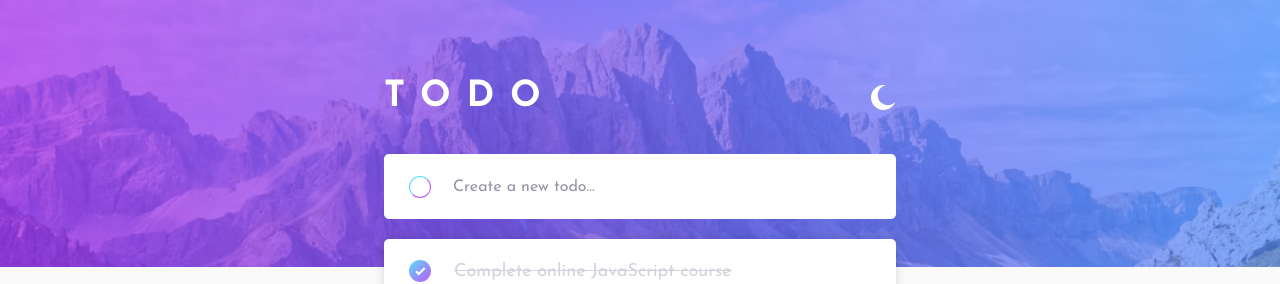
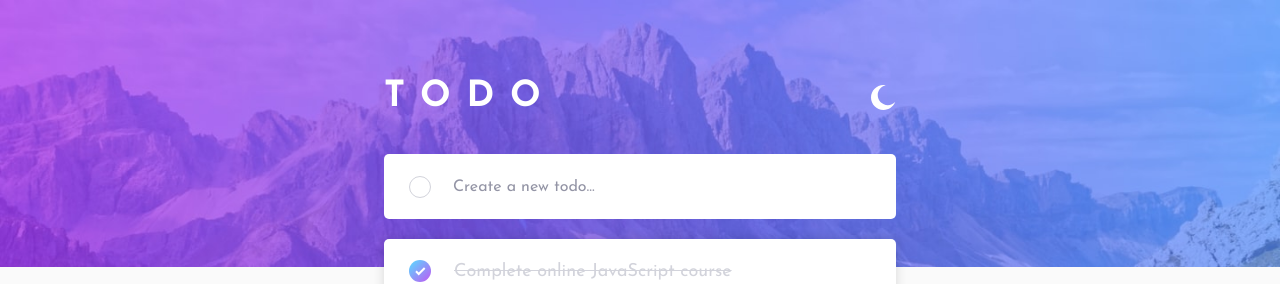
Before and after one commit to Dom-iha/dojo, a React (Vite) app in the folder Todo/: page / in a window 1280 px wide. Shown: the top 284 px of the page. Built offline with nearby package versions, Linux system fonts and the light colour scheme.

Commit message:
UI tweaks

```diff
--- a/Todo/src/styles/App.css
+++ b/Todo/src/styles/App.css
@@ -56,6 +56,15 @@
    background-color: hsl(var(--Main-bg));
    transition: background 500ms ease;
 }
+
+/* .app{
+   position: absolute;
+   width: 100%;
+   margin-inline: auto;
+   display: grid;
+   justify-content: center;
+   padding-inline: 2.5rem;
+} */
 
 @keyframes spin {
    from {
@@ -128,13 +137,7 @@ main {
 
 }
 main *{
-   transition:
-      background 500ms ease,
-      border 500ms ease,
-      outline 500ms ease,
-      color 500ms ease,
-      ;
-
+   transition: background 500ms ease;
 }
 
 button:focus-visible {
@@ -167,18 +170,46 @@ button:focus-visible {
 }
 
 .add-btn {
+   padding: 0;
    width: 2rem;
    height: 2rem;
+   cursor: pointer;
+   position: relative;
+   margin-left: 1rem;
    border-radius: 50%;
-   border: .1rem solid;
    background-color: transparent;
-   cursor: pointer;
-   margin-left: 1rem;
-   padding: 0;
-   border-top-color: hsl(192, 100%, 67% );
-   border-left-color: hsl(192, 100%, 67%);
-   border-right-color: hsl(280, 87%, 65%);
-   border-bottom-color: hsl(280, 87%, 65%);
+   border: .1rem solid hsl(var(--Fade));
+}
+
+.add-btn:hover {
+   border-top: solid .1rem hsl(192, 100%, 70%);
+   border-left: solid .1rem hsl(192, 100%, 70%);
+   border-right: solid .1rem hsl(280, 87%, 80%);
+   border-bottom: solid .1rem hsl(280, 87%, 80%);
+}
+
+.add-btn::before{
+   position: absolute;
+   content: 'click to add';
+   background-color: hsl(var(--Main-bg));
+   padding: 1rem;
+   color: hsl(var(--Main-txt));
+   border-radius: 5px;
+   font-size: 1.2rem;
+   bottom: 0;
+   left: -3rem;
+   white-space: nowrap;
+   transform: scale(0);
+   transition:
+      transform ease-out 150ms,
+      bottom ease-out 150ms
+      ;
+   box-shadow: 0 0 1rem .2rem rgba(var(--Shadow) / .1);
+}
+
+.add-btn:hover::before {
+   transform: scale(1);
+   bottom: 110%;
 }
 
 .add-btn:focus-visible{
@@ -205,11 +236,12 @@ button:focus-visible {
    display: flex;
    align-items: center;
    border-bottom: 1px solid hsl(var(--Border));
-
+   transition: border 500ms ease;
 }
 
 .text {
    color: hsl(var(--Main-txt));
+   transition: color 500ms ease;
 }
 
 .done {
@@ -222,13 +254,29 @@ button:focus-visible {
    cursor: pointer;
 }
 
+.done:hover {
+   border-top: solid .1rem hsl(192, 100%, 70%);
+   border-left: solid .1rem hsl(192, 100%, 70%);
+   border-right: solid .1rem hsl(280, 87%, 80%);
+   border-bottom: solid .1rem hsl(280, 87%, 80%);
+   outline: 0;
+}
+
 .done:focus-visible{
    outline: .2rem solid hsl(var(--Focus));
 }
 
 .done:checked {
-   background: linear-gradient(to bottom right, hsl(192, 100%, 67%), hsl(280, 87%, 65%));
+   background: url('../images/icon-check.svg'),
+      linear-gradient(to bottom right, hsl(192, 100%, 67%), hsl(280, 87%, 65%));
+   background-repeat: no-repeat;
+   background-position: center;
    outline: 0;
+}
+
+.done:checked + .text{
+   color: hsl(var(--Fade));
+   text-decoration: line-through;
 }
 
 .wrap {
@@ -246,6 +294,7 @@ button:focus-visible {
    opacity: 1;
 }
 
+
 .done::before{
    content: '';
    background: url('../images/icon-check.svg') no-repeat center;
@@ -258,29 +307,6 @@ button:focus-visible {
    display: grid;
    place-content: center;
 }
-
-.done:checked + .text{
-   color: hsl(var(--Fade));
-   text-decoration: line-through;
-}
-
-.done:checked::before{
-   opacity: 1;
-}
-
-/* .done::after {
-   content: '';
-   width: 2rem;
-   height: 2rem;
-   position: absolute;
-   border-radius: 50%;
-   place-content: center;
-   background: transparent;
-}
-.wrap:hover .done::after{
-   background: linear-gradient(to bottom right, hsl(192, 100%, 67%), hsl(280, 87%, 65%));
-} */
-
 
 .delete {
    background-color: transparent;
@@ -329,7 +355,7 @@ button:focus-visible {
    box-shadow: 0 0 1rem .2rem rgba(var(--Shadow) / .1);
    min-height: 5rem;
    position: absolute;
-   bottom: -6.8rem;
+   top: 104%;
    left: 0;
    width: 100%;
 }
@@ -356,7 +382,8 @@ footer {
    padding: 2rem;
    font-size: 1.3rem;
    color: hsl(var(--Alt-txt));
-   margin-block: 3rem;
+   margin-top: 10rem;
+   margin-bottom: 3rem;
 }
 
 @media(min-width: 450px) {
@@ -379,6 +406,7 @@ footer {
    #root {
       background-image: var(--Desktop);
    }
+
    .title {
       font-size: 3.6rem;
    }
@@ -429,7 +457,7 @@ footer {
       width: inherit;
       background-color: inherit;
       gap: 2rem;
-
+      transition: color 500ms ease;
    }
    .filter {
       font-size: inherit;
@@ -442,8 +470,7 @@ footer {
       height: 2.2rem;
       width: 2.2rem;
    }
-   .done::before{
-      height: 2.2rem;
-      width: 2.2rem;
+   footer {
+      margin-block: 3rem;
    }
 }
```
